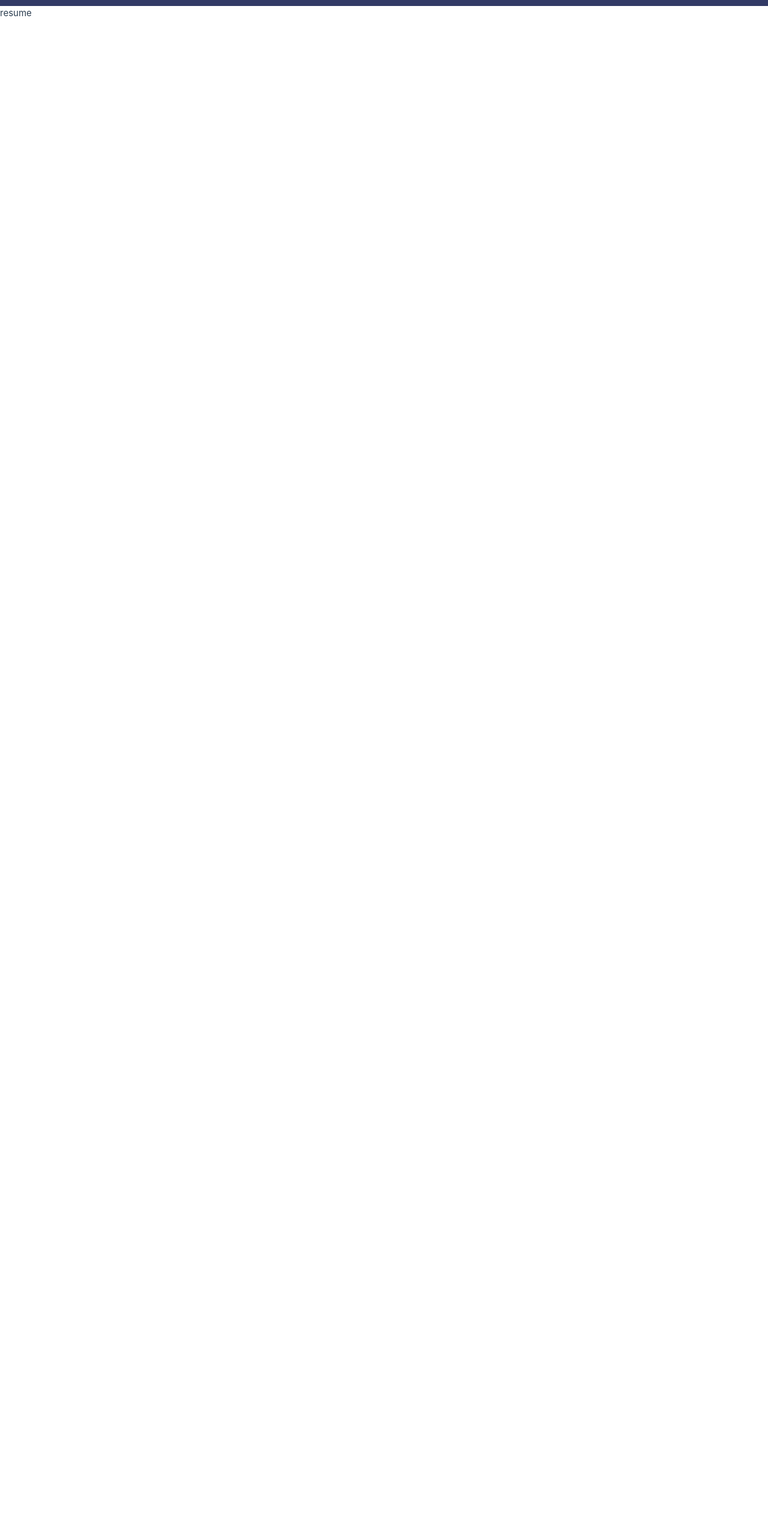
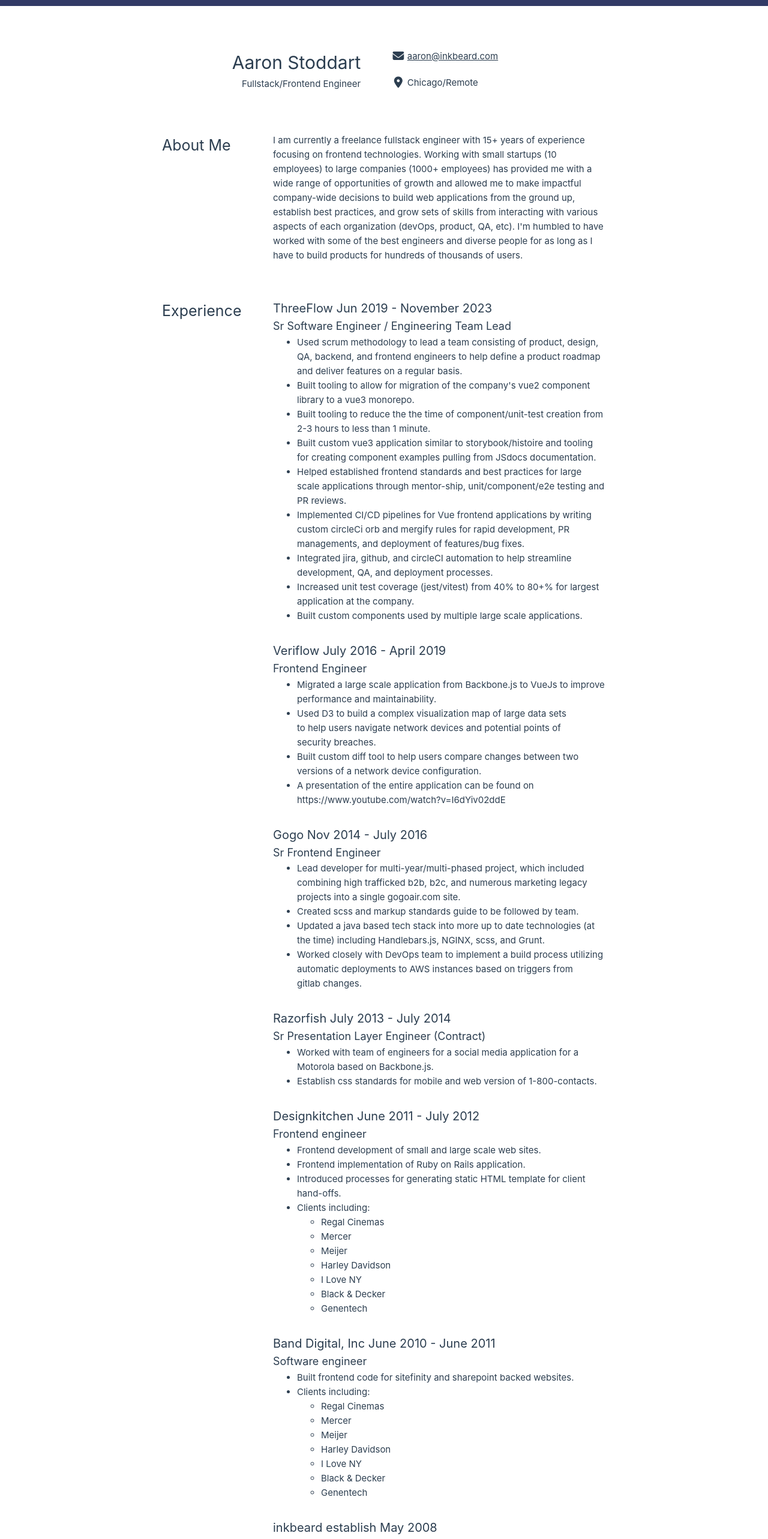
Before and after one commit to inkbeard/monorepo, a Vue app in the folder apps/inkbeard/: page /resume in a window 1280 px wide. Shown: the part 40-2606 px from the top of the page at 60% size. Before the commit the page ends 850 px from the top, so only its background shows below. Built offline with nearby package versions, Linux system fonts and the light colour scheme; some icons are missing.

Commit message:
[ink-44] Add resume details
Change-Id: I64b06e5a551f8621609a88263864d2f3dc4b7666

```diff
--- a/apps/inkbeard/src/assets/main.css
+++ b/apps/inkbeard/src/assets/main.css
@@ -1,2 +1,3 @@
 @import url('modern-normalize/modern-normalize.css');
 @import url('./base.css');
+@import url('./typography.css');
--- /dev/null
+++ b/apps/inkbeard/src/assets/typography.css
@@ -0,0 +1,20 @@
+h2 {
+  font-size: 30px;
+}
+
+h3 {
+  font-size: 25px;
+}
+
+h4 {
+  font-size: 20px;
+}
+
+h5 {
+  font-size: 18px;
+}
+
+a {
+  color: var(--color-text);
+  transition: color .25s ease-in;
+}
--- a/apps/inkbeard/src/views/ResumeView.vue
+++ b/apps/inkbeard/src/views/ResumeView.vue
@@ -1,3 +1,280 @@
+<script setup lang="ts">
+  const contactInfo = [
+    {
+      icon: 'envelope',
+      text: 'aaron@inkbeard.com',
+      link: true,
+    },
+    {
+      icon: 'location-dot',
+      text: 'Chicago/Remote',
+    },
+  ];
+  const experience = [
+    {
+      company: 'ThreeFlow',
+      title: 'Sr Software Engineer / Engineering Team Lead',
+      dates: 'Jun 2019 - November 2023',
+      description: [
+        'Used scrum methodology to lead a team consisting of product, design, QA, backend, and frontend engineers to help define a product roadmap and deliver features on a regular basis.',
+        'Built tooling to allow for migration of the company\'s vue2 component library to a vue3 monorepo.',
+        'Built tooling to reduce the the time of component/unit-test creation from 2-3 hours to less than 1 minute.',
+        'Built custom vue3 application similar to storybook/histoire and tooling for creating component examples pulling from JSdocs documentation.',
+        'Helped established frontend standards and best practices for large scale applications through mentor-ship, unit/component/e2e testing and PR reviews.',
+        'Implemented CI/CD pipelines for Vue frontend applications by writing custom circleCi orb and mergify rules for rapid development, PR managements, and deployment of features/bug fixes.',
+        'Integrated jira, github, and circleCI automation to help streamline development, QA, and deployment processes.',
+        'Increased unit test coverage (jest/vitest) from 40% to 80+% for largest application at the company.',
+        'Built custom components used by multiple large scale applications.',
+      ],
+    },
+    {
+      company: 'Veriflow',
+      title: 'Frontend Engineer',
+      dates: 'July 2016 - April 2019',
+      description: [
+        'Migrated a large scale application from Backbone.js to VueJs to improve performance and maintainability.',
+        'Used D3 to build a complex visualization map of large data sets to help users navigate network devices and potential points of security breaches.',
+        'Built custom diff tool to help users compare changes between two versions of a network device configuration.',
+        'A presentation of the entire application can be found on https://www.youtube.com/watch?v=I6dYiv02ddE',
+      ],
+    },
+    {
+      company: 'Gogo',
+      title: 'Sr Frontend Engineer',
+      dates: 'Nov 2014 - July 2016',
+      description: [
+        'Lead developer for multi-year/multi-phased project, which included combining high trafficked b2b, b2c, and numerous marketing legacy projects into a single gogoair.com site.',
+        'Created scss and markup standards guide to be followed by team.',
+        'Updated a java based tech stack into more up to date technologies (at the time) including Handlebars.js, NGINX, scss, and Grunt.',
+        'Worked closely with DevOps team to implement a build process utilizing automatic deployments to AWS instances based on triggers from gitlab changes.',
+      ],
+    },
+    {
+      company: 'Razorfish',
+      title: 'Sr Presentation Layer Engineer (Contract)',
+      dates: 'July 2013 - July 2014',
+      description: [
+        'Worked with team of engineers for a social media application for a Motorola based on Backbone.js.',
+        'Establish css standards for mobile and web version of 1-800-contacts.',
+      ],
+    },
+    {
+      company: 'Designkitchen',
+      title: 'Frontend engineer',
+      dates: 'June 2011 - July 2012',
+      description: [
+        'Frontend development of small and large scale web sites.',
+        'Frontend implementation of Ruby on Rails application.',
+        'Introduced processes for generating static HTML template for client hand-offs.',
+      ],
+      clients: [
+        'Regal Cinemas',
+        'Mercer',
+        'Meijer',
+        'Harley Davidson',
+        'I Love NY',
+        'Black & Decker',
+        'Genentech',
+      ],
+    },
+    {
+      company: 'Band Digital, Inc',
+      title: 'Software engineer',
+      dates: 'June 2010 - June 2011',
+      description: [
+        'Built frontend code for sitefinity and sharepoint backed websites.',
+      ],
+      clients: [
+        'Regal Cinemas',
+        'Mercer',
+        'Meijer',
+        'Harley Davidson',
+        'I Love NY',
+        'Black & Decker',
+        'Genentech',
+      ],
+    },
+    {
+      company: 'inkbeard',
+      title: 'Independent contractor',
+      dates: 'establish May 2008',
+      clients: [
+        'Accenture',
+        'We Are Mammoth',
+        'Lipman Hearne',
+        'doxo',
+        'W.W.Norton Publishing',
+        'Texas Department of State Health Services',
+        'Trademark Media',
+      ],
+    },
+  ];
+</script>
+
 <template>
-  resume
+  <header>
+    <div>
+      <h2>Aaron Stoddart</h2>
+      <p>Fullstack/Frontend Engineer</p>
+    </div>
+    <ul class="fa-ul">
+      <li
+        v-for="({ icon, link, text }) in contactInfo"
+        :key="icon"
+      >
+        <span class="fa-li">
+          <i
+            class="fa-solid fa-lg"
+            :class="`fa-${icon}`"
+          />
+        </span>
+        <a
+          v-if="link"
+          :href="`mailto:${text}`"
+        >
+          {{ text }}
+        </a>
+        <template v-else>
+          {{ text }}
+        </template>
+      </li>
+    </ul>
+  </header>
+  <section>
+    <h3>About Me</h3>
+    <div>
+      <p>
+        <!-- eslint-disable-next-line vue/max-len -->
+        I am currently a freelance fullstack engineer with 15+ years of experience focusing on frontend technologies. Working with small startups (10 employees) to large companies (1000+ employees) has provided me with a wide range of opportunities of growth and allowed me to make impactful company-wide decisions to build web applications from the ground up, establish best practices, and grow sets of skills from interacting with various aspects of each organization (devOps, product, QA, etc). I'm humbled to have worked with some of the best engineers and diverse people for as long as I have to build products for hundreds of thousands of users.
+      </p>
+    </div>
+  </section>
+  <section>
+    <h3>Experience</h3>
+    <div>
+      <div
+        v-for="({
+          clients,
+          dates,
+          description,
+          company,
+          title,
+        }) in experience"
+        :key="company"
+        class="experience-item"
+        open
+      >
+        <h4>{{ company }} {{ dates }}</h4>
+        <h5>{{ title }}</h5>
+        <ul>
+          <li
+            v-for="(item, index) in description"
+            :key="index"
+          >
+            {{ item }}
+          </li>
+          <li v-if="clients?.length">
+            Clients including:
+            <ul>
+              <li
+                v-for="(client, index) in clients"
+                :key="index"
+              >
+                {{ client }}
+              </li>
+            </ul>
+          </li>
+        </ul>
+      </div>
+    </div>
+  </section>
+  <section>
+    <p>References available upon request</p>
+  </section>
 </template>
+
+<style scoped>
+p,
+li {
+  text-wrap: pretty;
+}
+
+header {
+  display: flex;
+  align-items: center;
+  flex-direction: column;
+
+  @media (width >= 768px) {
+    flex-direction: row;
+    margin: 40px 0;
+  }
+
+  div,
+  ul {
+    padding: 0 20px;
+
+    @media (width >= 768px) {
+      flex: 1;
+    }
+  }
+
+  div {
+    display: flex;
+    flex-direction: column;
+    align-items: center;
+    justify-content: center;
+    width: 100%;
+    padding: 30px 20px;
+
+    @media (width >= 768px) {
+      align-items: flex-end;
+    }
+  }
+
+  li {
+    display: flex;
+    align-items: center;
+    margin: 20px 0;
+  }
+}
+
+section {
+  display: flex;
+  flex-direction: column;
+  width: 100%;
+  max-width: 800px;
+  margin: 0 auto 30px;
+  padding: 0 30px 30px;
+  border-bottom: 3px solid var(--accent-color);
+
+  @media (width >= 768px) {
+    flex-direction: row;
+  }
+
+  > * {
+    flex: 3;
+
+    &:last-child {
+      flex: 9;
+    }
+  }
+
+  &:last-child {
+    border-bottom: none;
+
+    > div {
+      flex: 1;
+    }
+  }
+}
+
+.experience-item {
+  margin-bottom: 15px;
+  padding-bottom: 15px;
+  border-bottom: 1px dashed var(--accent-color);
+
+  &:last-child {
+    border-bottom: none;
+  }
+}
+</style>
```
Also changed, not shown: 1 other file (tests, documents, lock files or other folders).
